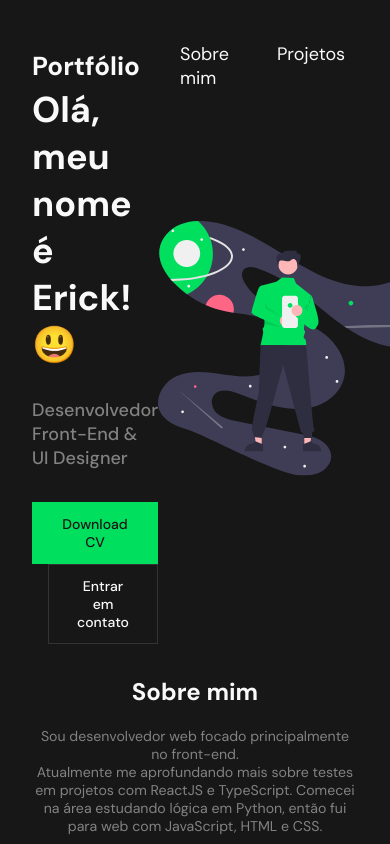
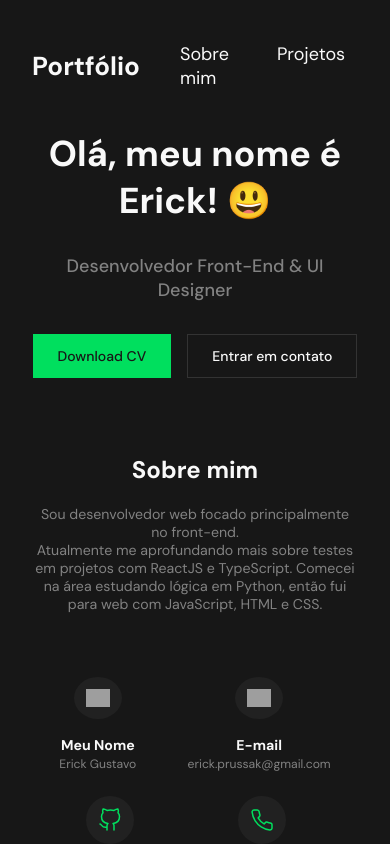
Before and after one commit to erickgust/portfolio, a React (Vite) app: page / in a window 390 px wide. Shown: the top 844 px of the page. Built offline with nearby package versions, Linux system fonts and the light colour scheme; grey boxes are pictures that could not be loaded.

Commit message:
style: improve hero section layout and responsiveness

```diff
--- a/src/hero/hero-styles.ts
+++ b/src/hero/hero-styles.ts
@@ -5,6 +5,16 @@ export const Section = styled.section`
   justify-content: space-between;
   align-items: center;
   height: 50rem;
+
+  @media (max-width: 768px) {
+    height: auto;
+    flex-direction: column;
+    text-align: center;
+
+    aside {
+      display: none;
+    }
+  }
 `
 
 export const Main = styled.main`
@@ -27,6 +37,14 @@ type ButtonProps = {
   primary?: boolean
 }
 
+export const InfoButtons = styled.div`
+  display: inline-flex;
+  align-items: center;
+  justify-content: center;
+  flex-wrap: wrap;
+  gap: 1.6rem;
+`
+
 export const Button = styled.button<ButtonProps>`${({ theme, primary }) => css`
   font-family: inherit;
   font-size: 1.4rem;
@@ -44,8 +62,4 @@ export const Button = styled.button<ButtonProps>`${({ theme, primary }) => css`
     color: ${theme.colors.dark};
     background-color: ${theme.colors.greenLight};
   `}
-
-  & + & {
-    margin-left: 1.6rem;
-  }
 `}`
--- a/src/hero/hero.tsx
+++ b/src/hero/hero.tsx
@@ -7,10 +7,11 @@ export function Hero () {
       <S.Main>
         <h1>Olá, meu nome é Erick! 😃</h1>
         <p>Desenvolvedor Front-End & UI Designer</p>
-        <div>
+
+        <S.InfoButtons>
           <S.Button type="button" primary>Download CV</S.Button>
           <S.Button type="button">Entrar em contato</S.Button>
-        </div>
+        </S.InfoButtons>
       </S.Main>
 
       <aside>
```
